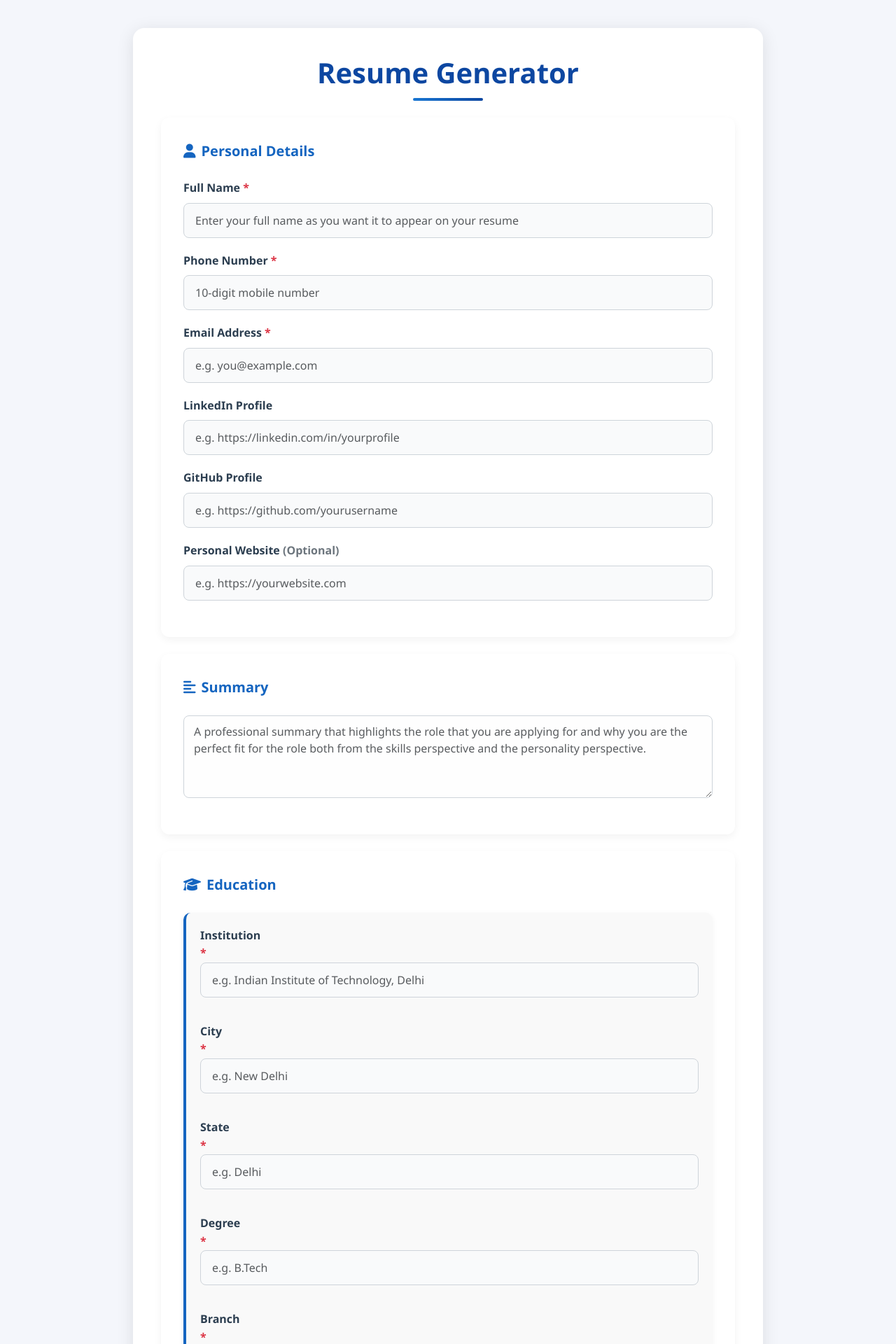
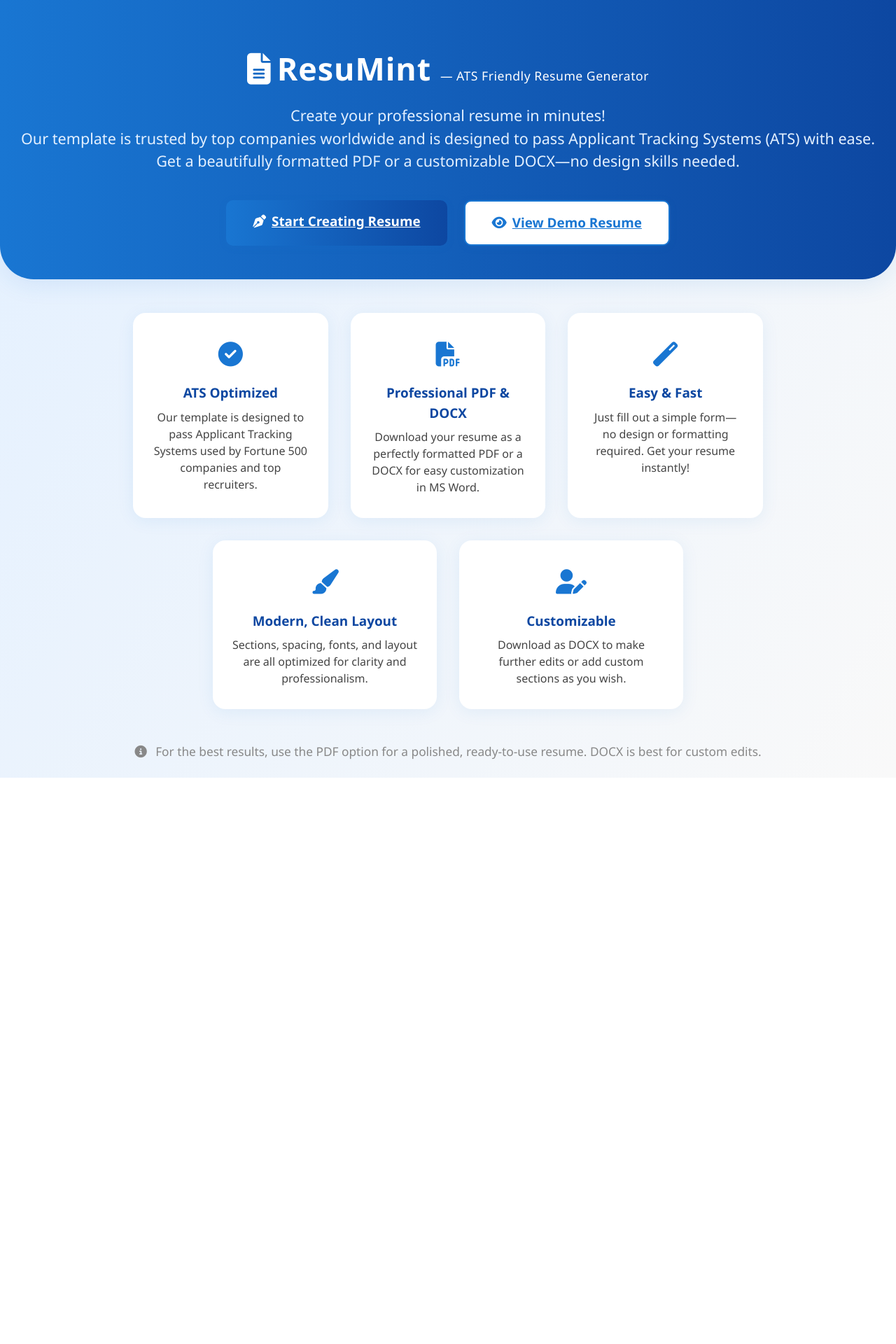
Before and after one commit to Skyler-18/Resume-Maker, a Flask app: page / in a window 1280 px wide. Shown: the top 1920 px of the page at 70% size. After the commit the page ends 1111 px from the top, so only its background shows below. Run offline with Flask 3, Linux system fonts and the light colour scheme; parts of the project's set-up code (start-up, migrations or seed data) failed here and were passed over.

Commit message:
Created a landing page, showing demo resume and added a favicon.

```diff
--- a/app.py
+++ b/app.py
@@ -5,20 +5,31 @@ import os
 # import uuid
 import datetime
 
+
+
 app = Flask(__name__)
-
 app.secret_key = 'your_secret_key'  # Needed for flash messages
-
 # GENERATED_FOLDER = os.path.join('static', 'generated')
 GENERATED_FOLDER = os.path.join('/tmp/generated')  # Use a temporary directory for generated files
-
 # Ensure the generated folder exists at startup (for all environments)
 if not os.path.exists(GENERATED_FOLDER):
     os.makedirs(GENERATED_FOLDER)
 
+# Serve /favicon.ico from static folder for browser compatibility
+@app.route('/favicon.ico')
+def favicon():
+    return send_from_directory(os.path.join(app.root_path, 'static'), 'favicon.ico', mimetype='image/x-icon')
+
+# Landing page
 @app.route('/', methods=['GET'])
-def index():
+def landing():
+    return render_template('landing.html')
+
+# Resume form page (old root)
+@app.route('/resume', methods=['GET'])
+def resume_form():
     return render_template('index.html')
+
 
 @app.route('/generate', methods=['POST'])
 def generate():
@@ -34,6 +45,7 @@ def generate():
     # Generate PDF
     generate_pdf(form_data, output_path)
     return redirect(url_for('download', filename=filename))
+
 
 @app.route('/generate-docx', methods=['POST'])
 def generate_docx_route():
@@ -55,9 +67,19 @@ def generate_docx_route():
     generate_docx(form_data, output_path)
     return jsonify({'url': url_for('download', filename=filename)})
 
+
 @app.route('/download/<filename>')
 def download(filename):
     return send_from_directory(GENERATED_FOLDER, filename, as_attachment=True)
+
+# Route to serve the demo resume PDF from templates folder
+@app.route('/demo-resume')
+def demo_resume():
+    # Demo-Resume.pdf is in templates folder
+    demo_path = os.path.join(app.root_path, 'templates', 'Demo-Resume.pdf')
+    if not os.path.exists(demo_path):
+        return "Demo resume not found.", 404
+    return send_from_directory(os.path.join(app.root_path, 'templates'), 'Demo-Resume.pdf', as_attachment=False)
 
 if __name__ == '__main__':
     if not os.path.exists(GENERATED_FOLDER):
--- a/static/css/style.css
+++ b/static/css/style.css
@@ -1,12 +1,12 @@
 body {
-    background: #f4f6fb;
+    background: linear-gradient(120deg, #e3f0ff 0%, #eafafc 50%, #f9f9f9 100%);
     font-family: 'Segoe UI', 'Arial', sans-serif;
     line-height: 1.6;
     color: #333;
 }
 
 .container {
-    background: #fff;
+    background: linear-gradient(135deg, #e3f0ff 0%, #f9f9f9 100%);
     max-width: 900px;
     margin: 40px auto;
     padding: 40px;
--- a/templates/index.html
+++ b/templates/index.html
@@ -8,14 +8,15 @@
 <html lang="en">
 <head>
     <meta charset="UTF-8">
-    <title>Resume Generator</title>
+    <title>ResuMint | Resume Generator</title>
     <link href="https://cdn.jsdelivr.net/npm/bootstrap@5.3.2/dist/css/bootstrap.min.css" rel="stylesheet">
     <link rel="stylesheet" href="https://cdnjs.cloudflare.com/ajax/libs/font-awesome/6.4.0/css/all.min.css">
     <link rel="stylesheet" href="{{ url_for('static', filename='css/style.css') }}">
+    <link rel="icon" type="image/x-icon" href="{{ url_for('static', filename='favicon.ico') }}">
 </head>
 <body>
     <div class="container">
-        <h1>Resume Generator</h1>
+        <h1>ResuMint</h1>
         <form action="{{ url_for('generate') }}" method="post" id="resumeForm" class="needs-validation" autocomplete="off" novalidate>
 
             <!-- Personal Details -->
--- /dev/null
+++ b/templates/landing.html
@@ -0,0 +1,160 @@
+<!DOCTYPE html>
+<html lang="en">
+<head>
+    <meta charset="UTF-8">
+    <meta name="viewport" content="width=device-width, initial-scale=1.0">
+    <title>ResuMint | ATS Friendly Resume Generator</title>
+    <link href="https://cdn.jsdelivr.net/npm/bootstrap@5.3.2/dist/css/bootstrap.min.css" rel="stylesheet">
+    <link rel="stylesheet" href="https://cdnjs.cloudflare.com/ajax/libs/font-awesome/6.4.0/css/all.min.css">
+    <link rel="icon" type="image/x-icon" href="{{ url_for('static', filename='favicon.ico') }}">
+    <style>
+        body {
+            background: linear-gradient(120deg, #e3f0ff 0%, #f9f9f9 100%);
+            min-height: 100vh;
+            font-family: 'Segoe UI', 'Arial', sans-serif;
+        }
+        .hero {
+            padding: 64px 0 48px 0;
+            text-align: center;
+            background: linear-gradient(90deg, #1976d2 0%, #0d47a1 100%);
+            color: #fff;
+            border-radius: 0 0 48px 48px;
+            box-shadow: 0 8px 32px rgba(25, 118, 210, 0.10);
+        }
+        .hero-title {
+            font-size: 2.8rem;
+            font-weight: 800;
+            margin-bottom: 18px;
+            letter-spacing: 1px;
+        }
+        .hero-sub {
+            font-size: 1.35rem;
+            font-weight: 400;
+            margin-bottom: 32px;
+            color: #e3f0ff;
+        }
+        .features {
+            margin: 48px auto 0 auto;
+            max-width: 900px;
+            display: flex;
+            flex-wrap: wrap;
+            gap: 32px;
+            justify-content: center;
+        }
+        .feature-card {
+            background: #fff;
+            border-radius: 18px;
+            box-shadow: 0 4px 24px rgba(25, 118, 210, 0.08);
+            padding: 32px 28px;
+            flex: 1 1 260px;
+            min-width: 260px;
+            max-width: 320px;
+            text-align: center;
+            transition: transform 0.18s, box-shadow 0.18s;
+        }
+        .feature-card:hover {
+            transform: translateY(-6px) scale(1.03);
+            box-shadow: 0 8px 32px rgba(25, 118, 210, 0.16);
+        }
+        .feature-icon {
+            font-size: 2.2rem;
+            color: #1976d2;
+            margin-bottom: 16px;
+        }
+        .feature-title {
+            font-size: 1.18rem;
+            font-weight: 700;
+            margin-bottom: 8px;
+            color: #0d47a1;
+        }
+        .feature-desc {
+            font-size: 1rem;
+            color: #444;
+        }
+        .cta-btns {
+            margin-top: 40px;
+            display: flex;
+            gap: 24px;
+            justify-content: center;
+            flex-wrap: wrap;
+        }
+        .cta-btn {
+            font-size: 1.18rem;
+            font-weight: 700;
+            padding: 16px 38px;
+            border-radius: 10px;
+            border: none;
+            background: linear-gradient(90deg, #1976d2 0%, #0d47a1 100%);
+            color: #fff;
+            box-shadow: 0 2px 12px rgba(25, 118, 210, 0.10);
+            transition: background 0.18s, transform 0.18s;
+        }
+        .cta-btn:hover {
+            background: linear-gradient(90deg, #0d47a1 0%, #1976d2 100%);
+            transform: translateY(-2px) scale(1.04);
+            color: #fff;
+        }
+        .demo-btn {
+            background: #fff;
+            color: #1976d2;
+            border: 2px solid #1976d2;
+        }
+        .demo-btn:hover {
+            background: #1976d2;
+            color: #fff;
+        }
+        @media (max-width: 768px) {
+            .hero-title { font-size: 2.1rem; }
+            .features { flex-direction: column; gap: 18px; }
+            .feature-card { max-width: 100%; }
+        }
+    </style>
+</head>
+<body>
+    <div class="hero">
+        <div class="hero-title">
+            <i class="fas fa-file-alt me-2"></i>ResuMint <span style="font-size:1.1rem;font-weight:500;letter-spacing:0.5px;">— ATS Friendly Resume Generator</span>
+        </div>
+        <div class="hero-sub">
+            Create your professional resume in minutes!<br>
+            Our template is trusted by top companies worldwide and is designed to pass Applicant Tracking Systems (ATS) with ease.<br>
+            Get a beautifully formatted PDF or a customizable DOCX—no design skills needed.
+        </div>
+        <div class="cta-btns">
+            <a href="{{ url_for('resume_form') }}" class="cta-btn"><i class="fas fa-pen-nib me-2"></i>Start Creating Resume</a>
+            <a href="{{ url_for('demo_resume') }}" class="cta-btn demo-btn"><i class="fas fa-eye me-2"></i>View Demo Resume</a>
+        </div>
+    </div>
+    <div class="features">
+        <div class="feature-card">
+            <div class="feature-icon"><i class="fas fa-check-circle"></i></div>
+            <div class="feature-title">ATS Optimized</div>
+            <div class="feature-desc">Our template is designed to pass Applicant Tracking Systems used by Fortune 500 companies and top recruiters.</div>
+        </div>
+        <div class="feature-card">
+            <div class="feature-icon"><i class="fas fa-file-pdf"></i></div>
+            <div class="feature-title">Professional PDF & DOCX</div>
+            <div class="feature-desc">Download your resume as a perfectly formatted PDF or a DOCX for easy customization in MS Word.</div>
+        </div>
+        <div class="feature-card">
+            <div class="feature-icon"><i class="fas fa-magic"></i></div>
+            <div class="feature-title">Easy & Fast</div>
+            <div class="feature-desc">Just fill out a simple form—no design or formatting required. Get your resume instantly!</div>
+        </div>
+        <div class="feature-card">
+            <div class="feature-icon"><i class="fas fa-paint-brush"></i></div>
+            <div class="feature-title">Modern, Clean Layout</div>
+            <div class="feature-desc">Sections, spacing, fonts, and layout are all optimized for clarity and professionalism.</div>
+        </div>
+        <div class="feature-card">
+            <div class="feature-icon"><i class="fas fa-user-edit"></i></div>
+            <div class="feature-title">Customizable</div>
+            <div class="feature-desc">Download as DOCX to make further edits or add custom sections as you wish.</div>
+        </div>
+    </div>
+    <div class="text-center mt-5 mb-4" style="color:#888;font-size:1.08rem;">
+        <i class="fas fa-info-circle me-2"></i>
+        <span>For the best results, use the PDF option for a polished, ready-to-use resume. DOCX is best for custom edits.</span>
+    </div>
+</body>
+</html>
```
Also changed, not shown: static/favicon.ico (added), 2 other files.
